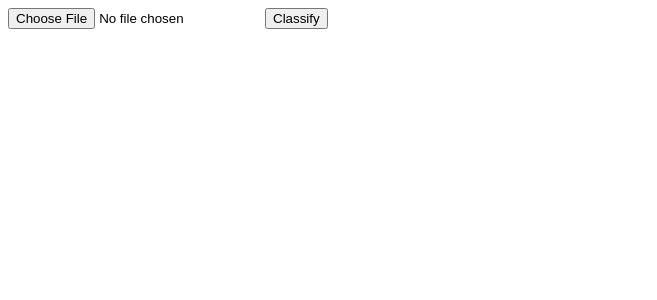
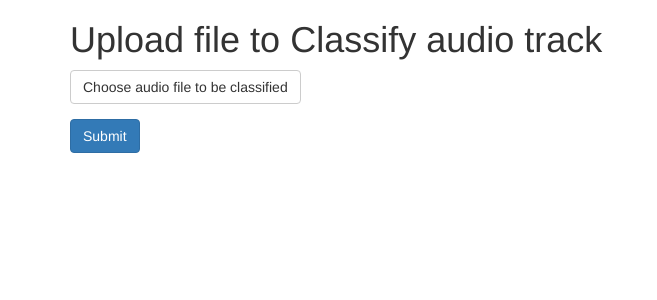
Before and after one commit to AniruddhaAchar/automated_music_tagging, a Flask app: page /upload in a window 1280 px wide. Shown: the top 300 px of the page, without its empty margins (0-657 px from the left). Run offline with Flask 2, Linux system fonts and the light colour scheme; parts of the project's set-up code (start-up, migrations or seed data) failed here and were passed over; some libraries are stand-ins or nearby versions.

Commit message:
Added css to the upload template

```diff
--- a/website/templates/upload.html
+++ b/website/templates/upload.html
@@ -1,13 +1,42 @@
 <!DOCTYPE html>
 <html lang="en">
 <head>
-    <meta charset="UTF-8">
-    <title>Upload</title>
+    <meta charset="utf-8">
+    <meta http-equiv="X-UA-Compatible" content="IE=edge">
+    <meta name="viewport" content="width=device-width, initial-scale=1">
+    <meta name="author" content="Aniruddha 1">
+    <title>Upload audio tracks to be classified</title>
+
+    <!-- Bootstrap -->
+   <link href="https://maxcdn.bootstrapcdn.com/bootswatch/3.3.7/darkly/bootstrap.min.css" rel="stylesheet" integrity="sha384-S7YMK1xjUjSpEnF4P8hPUcgjXYLZKK3fQW1j5ObLSl787II9p8RO9XUGehRmKsxd" crossorigin="anonymous">
+
+    <!-- HTML5 shim and Respond.js for IE8 support of HTML5 elements and media queries -->
+    <!-- WARNING: Respond.js doesn't work if you view the page via file:// -->
+    <!--[if lt IE 9]>
+          <script src="https://oss.maxcdn.com/html5shiv/3.7.2/html5shiv.min.js"></script>
+          <script src="https://oss.maxcdn.com/respond/1.4.2/respond.min.js"></script>
+        <![endif]-->
 </head>
 <body>
-    <form action="/upload" method="post" enctype="multipart/form-data">
-        <input type="file" name="music" id=""/>
-        <input type="submit" value="Classify">
-    </form>
+    <div class="container">
+        <h1>Upload file to Classify audio track</h1>
+        <form action="/upload" method="post" role="form" enctype="multipart/form-data">
+    	    <div class="form-group">
+                <label class="btn btn-default btn-file">
+                    Choose audio file to be classified
+                    <input type="file" name="music" id="" style="display:none;"/>
+                </label>
+    	    </div>
+    	    <button type="submit" class="btn btn-primary">Submit</button>
+        </form>
+        {% if activity %}
+            <h1>The audio track was classified as : <i>{{ activity }}</i></h1>
+        {% endif %}
+    </div>
+
+<!-- jQuery (necessary for Bootstrap's JavaScript plugins) -->
+<script src="https://ajax.googleapis.com/ajax/libs/jquery/1.11.3/jquery.min.js"></script>
+<!-- Include all compiled plugins (below), or include individual files as needed -->
+<script src="https://maxcdn.bootstrapcdn.com/bootstrap/3.3.7/js/bootstrap.min.js" integrity="sha384-Tc5IQib027qvyjSMfHjOMaLkfuWVxZxUPnCJA7l2mCWNIpG9mGCD8wGNIcPD7Txa" crossorigin="anonymous"></script>
 </body>
 </html>
--- a/website/website.py
+++ b/website/website.py
@@ -1,3 +1,4 @@
+import json
 import os
 
 from flask import Flask, jsonify
@@ -55,7 +56,8 @@ def upload():
             if not os.path.isdir(app.config['UPLOAD_FOLDER']):
                 os.makedirs(app.config['UPLOAD_FOLDER'])
             file.save(os.path.join(app.config['UPLOAD_FOLDER'], filename))
-            return "file saved successfully " + get_audio_features(filename)
+            output = get_audio_features(filename)
+            return render_template('upload.html', activity = output)
     if request.method == 'GET':
         return render_template('upload.html')
 
```
